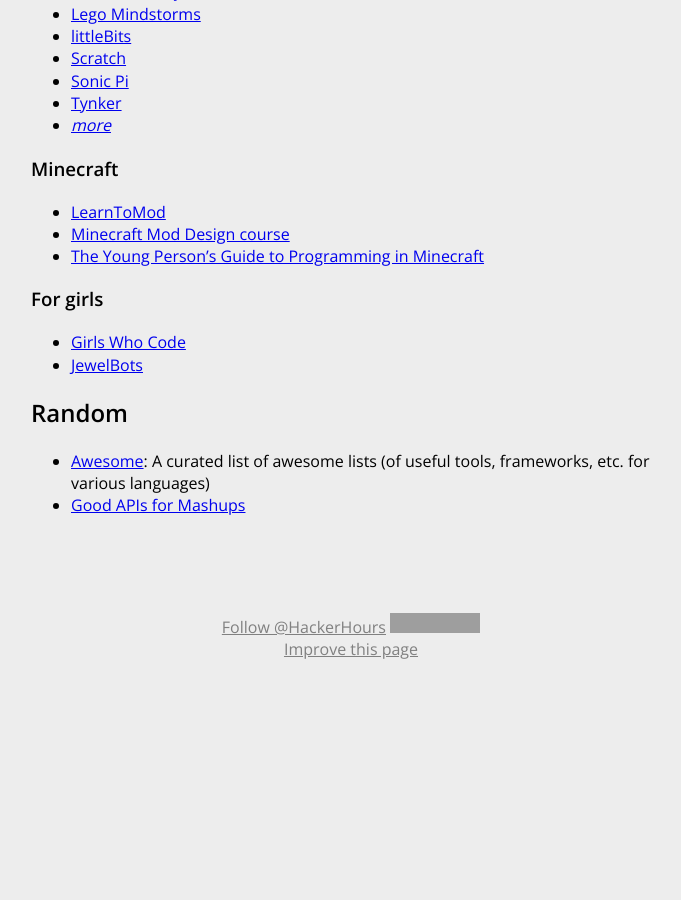
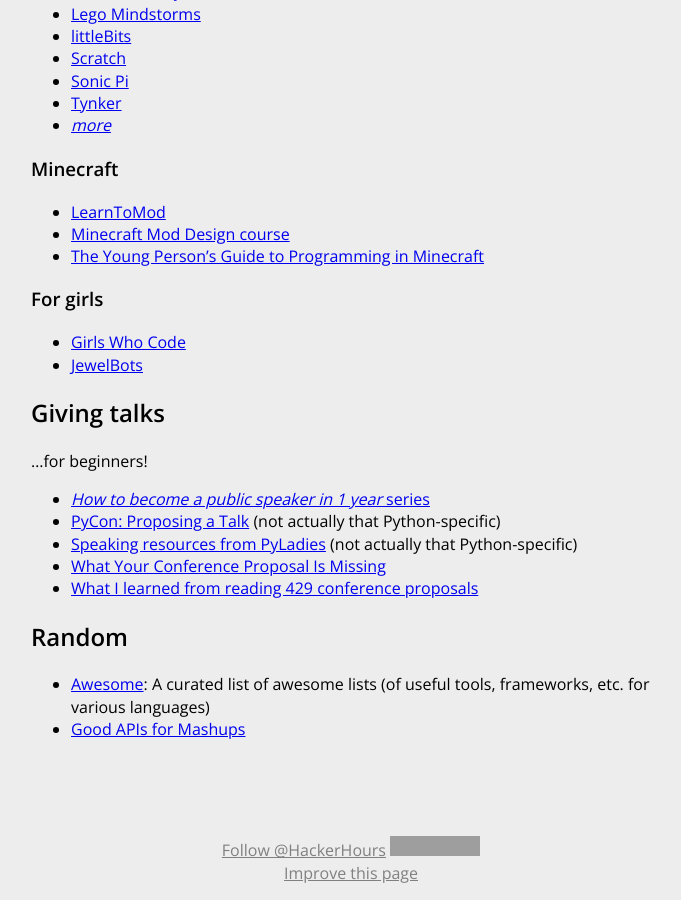
Before and after one commit to HackerHours/hackerhours.org, a Jekyll site: the page built from resources.md, in a window 1280 px wide and 900 px high, scrolled down 3652 px. Shown: the whole window, without its empty margins (289-970 px from the left). Built offline with Jekyll 4.4.1, drawn with Linux system fonts in a browser that asks for light colours; comment, search, counter and statistics services are not loaded; before the commit the page ends 4328 px from its top, so only the background shows below that; grey boxes are pictures that could not be loaded.

Commit message:
list speaking resources

```diff
--- a/resources.md
+++ b/resources.md
@@ -160,6 +160,16 @@
 * [Girls Who Code](http://girlswhocode.com/)
 * [JewelBots](http://jewelbots.com/)
 
+## Giving talks
+
+...for beginners!
+
+* [_How to become a public speaker in 1 year_ series](https://medium.com/@cattsmall/how-to-become-a-public-speaker-in-1-year-step-1-build-confidence-253aa61b4d52#.t1zm2n1bm)
+* [PyCon: Proposing a Talk](https://us.pycon.org/2016/speaking/talks/) (not actually that Python-specific)
+* [Speaking resources from PyLadies](http://www.pyladies.com/blog/speaking-pycon/) (not actually that Python-specific)
+* [What Your Conference Proposal Is Missing](http://www.sarahmei.com/blog/2014/04/07/what-your-conference-proposal-is-missing/)
+* [What I learned from reading 429 conference proposals](http://www.noelrappin.com/railsrx/2014/3/17/what-i-learned-from-reading-429-conference-proposals)
+
 ## Random
 
 * [Awesome](https://github.com/sindresorhus/awesome): A curated list of awesome lists (of useful tools, frameworks, etc. for various languages)
```
